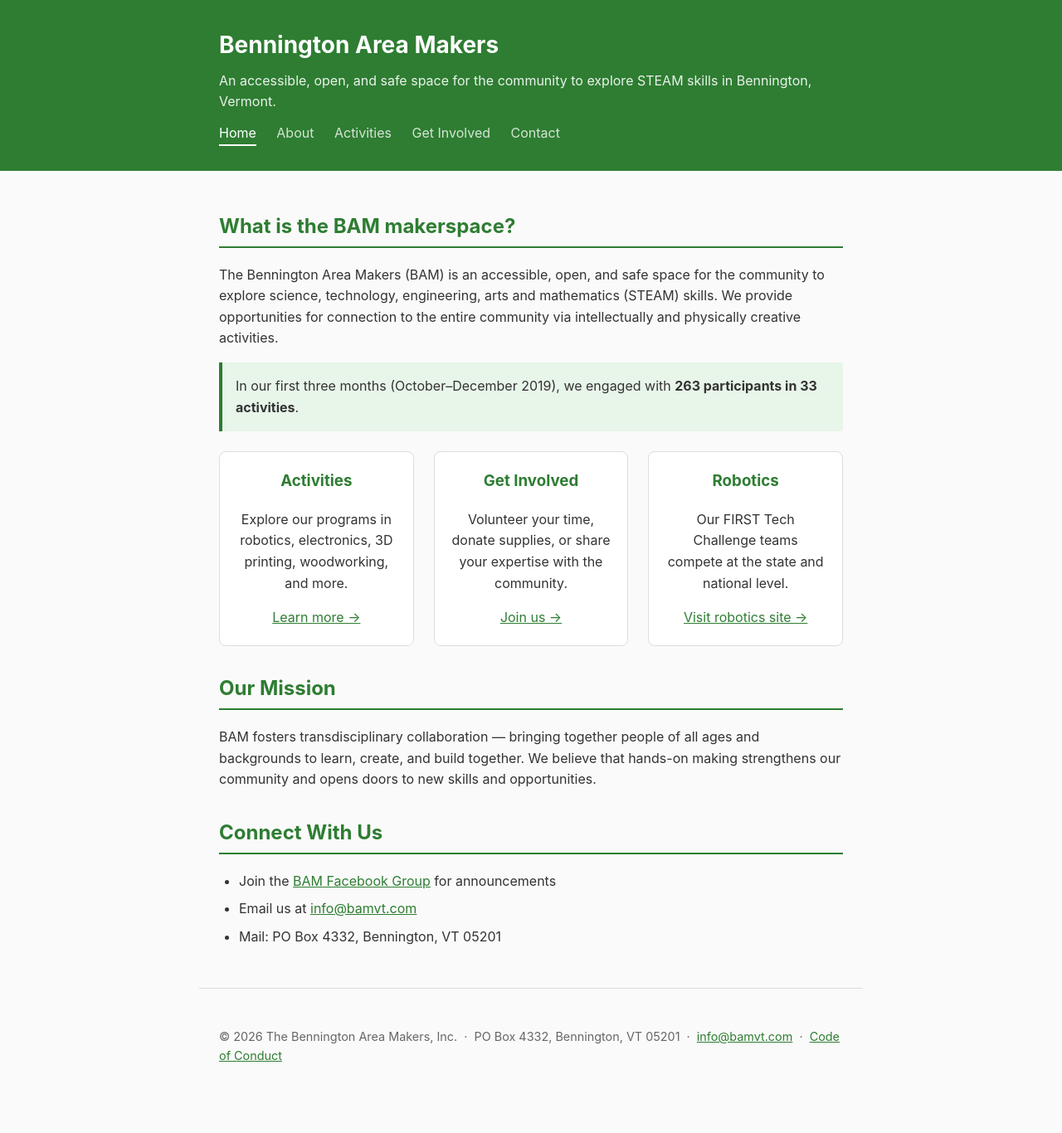
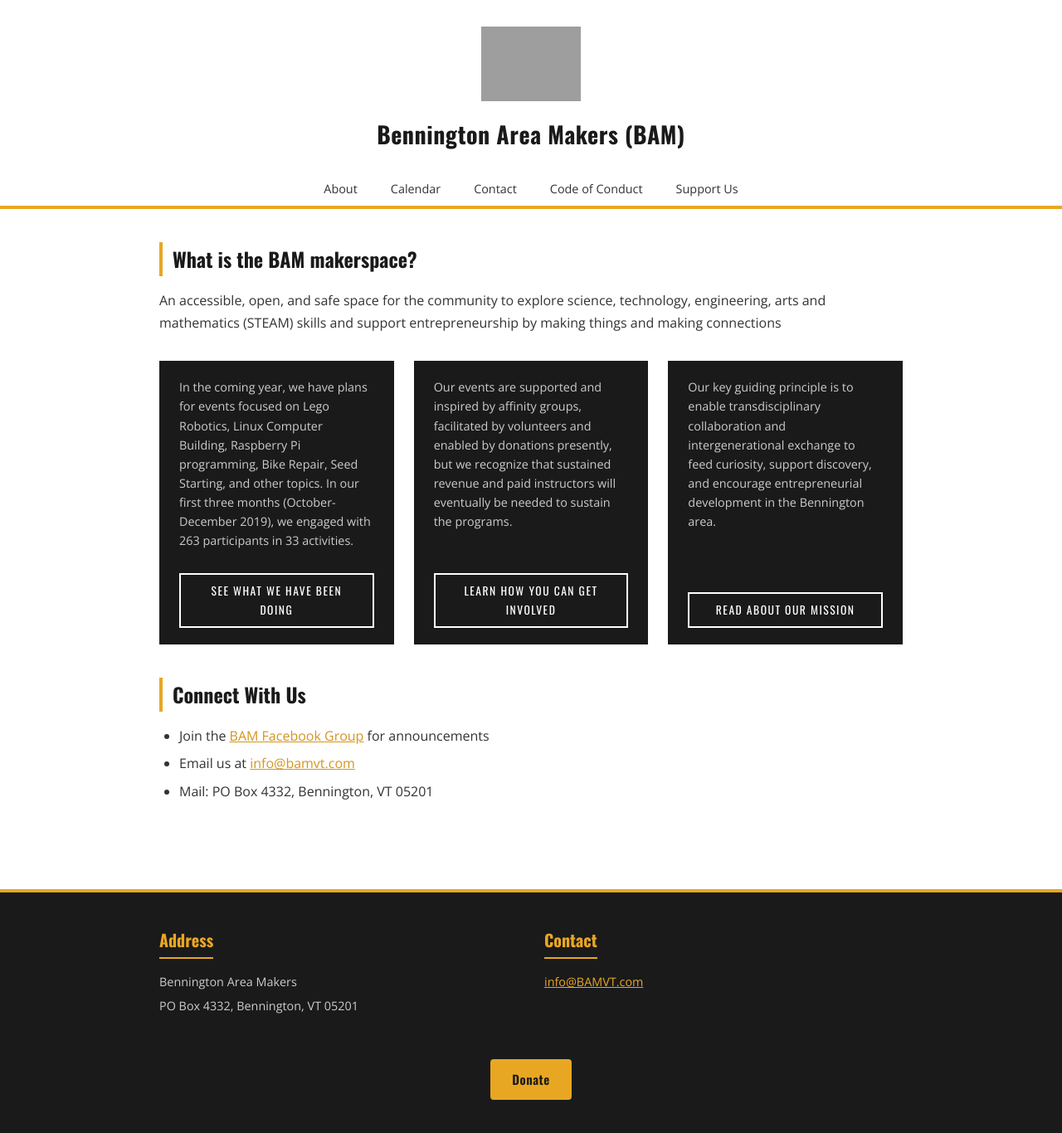
Before and after one commit to bennington-area-robotics/bamvt.com, a Jekyll site: the page built from index.md, in a window 1280 px wide. Shown: the whole page at 83% size. Built offline with Jekyll 4.4.1, drawn with Linux system fonts in a browser that asks for light colours; before the commit the page ends 1330 px from its top, so only the background shows below that.

Commit message:
Match WordPress site aesthetic: black/white/gold color scheme
- BAM logo centered in header with Oswald/Open Sans fonts
- Gold accent color for nav highlights, borders, buttons
- Dark card layout on homepage matching original 3-column design
- Dark footer with gold headings and donate button
- Breadcrumb bar on subpages
- Gold left-border on section headings

Co-Authored-By: Claude Opus 4.6 (1M context) <noreply@anthropic.com>

```diff
--- a/_layouts/default.html
+++ b/_layouts/default.html
@@ -9,151 +9,341 @@
   <meta property="og:description" content="{{ page.description | default: site.description }}">
   <meta property="og:type" content="website">
   <meta property="og:url" content="{{ page.url | absolute_url }}">
+  <link rel="preconnect" href="https://fonts.googleapis.com">
+  <link rel="preconnect" href="https://fonts.gstatic.com" crossorigin>
+  <link href="https://fonts.googleapis.com/css2?family=Oswald:wght@400;600;700&family=Open+Sans:wght@400;600&display=swap" rel="stylesheet">
   <style>
     :root {
-      --primary: #2e7d32;
-      --accent: #ff8f00;
-      --bg: #fafafa;
+      --gold: #e8a723;
+      --gold-hover: #d4951e;
+      --dark: #1a1a1a;
+      --darker: #111;
+      --white: #ffffff;
+      --light-gray: #f5f5f5;
       --text: #333;
-      --link: #2e7d32;
+      --text-light: #ccc;
     }
-    * { box-sizing: border-box; }
+    * { box-sizing: border-box; margin: 0; padding: 0; }
     body {
-      font-family: -apple-system, BlinkMacSystemFont, "Segoe UI", Roboto, Helvetica, Arial, sans-serif;
-      line-height: 1.6;
+      font-family: 'Open Sans', -apple-system, BlinkMacSystemFont, "Segoe UI", Roboto, Helvetica, Arial, sans-serif;
+      line-height: 1.7;
       color: var(--text);
-      background: var(--bg);
-      margin: 0;
-      padding: 0;
+      background: var(--white);
     }
-    .container {
-      max-width: 800px;
-      margin: 0 auto;
-      padding: 2rem 1.5rem;
+
+    /* Header */
+    header {
+      background: var(--white);
+      text-align: center;
+      padding: 2rem 1rem 0;
+      border-bottom: 4px solid var(--gold);
     }
-    header {
-      background: var(--primary);
-      color: white;
-      padding: 1rem 0;
-      margin-bottom: 1rem;
-    }
-    header .container {
-      padding-top: 1rem;
-      padding-bottom: 1rem;
+    .logo {
+      width: 120px;
+      height: auto;
+      margin-bottom: 0.5rem;
     }
     header h1 {
-      margin: 0;
+      font-family: 'Oswald', sans-serif;
       font-size: 1.75rem;
+      font-weight: 700;
+      color: var(--dark);
+      margin-bottom: 1.25rem;
+      letter-spacing: 0.5px;
     }
-    header p {
-      margin: 0.5rem 0 0;
-      opacity: 0.9;
+    header h1 a {
+      color: var(--dark);
+      text-decoration: none;
+    }
+
+    /* Nav */
+    nav {
+      display: flex;
+      justify-content: center;
+      gap: 0.25rem;
+      flex-wrap: wrap;
+      padding-bottom: 0;
+    }
+    nav a {
+      font-family: 'Open Sans', sans-serif;
+      font-size: 0.9rem;
+      color: var(--text);
+      text-decoration: none;
+      padding: 0.5rem 1rem;
+      border: 2px solid transparent;
+      border-bottom: none;
+      border-radius: 4px 4px 0 0;
+      transition: all 0.2s;
+    }
+    nav a:hover {
+      color: var(--dark);
+      background: var(--light-gray);
+    }
+    nav a.active {
+      background: var(--gold);
+      color: var(--dark);
+      font-weight: 600;
+      border-color: var(--gold);
+    }
+
+    /* Breadcrumb */
+    .breadcrumb {
+      background: var(--dark);
+      padding: 0.6rem 2rem;
+      font-size: 0.85rem;
+    }
+    .breadcrumb a,
+    .breadcrumb span {
+      color: var(--white);
+      text-decoration: none;
+      padding: 0.25rem 0.75rem;
+      border-radius: 3px;
+    }
+    .breadcrumb a {
+      background: var(--darker);
+    }
+    .breadcrumb .current {
+      background: var(--gold);
+      color: var(--dark);
+      font-weight: 600;
+    }
+
+    /* Main content */
+    .container {
+      max-width: 960px;
+      margin: 0 auto;
+      padding: 2.5rem 2rem;
+    }
+    main h1, main h2 {
+      font-family: 'Oswald', sans-serif;
+      color: var(--dark);
+      font-weight: 700;
+    }
+    main h1 {
+      font-size: 2.25rem;
+      margin-bottom: 1.5rem;
     }
     main h2 {
-      color: var(--primary);
-      border-bottom: 2px solid var(--primary);
-      padding-bottom: 0.3rem;
-      margin-top: 2rem;
+      font-size: 1.5rem;
+      border-left: 4px solid var(--gold);
+      padding-left: 0.75rem;
+      margin-top: 2.5rem;
+      margin-bottom: 1rem;
     }
     main h2:first-child {
       margin-top: 0;
     }
     main h3 {
-      color: var(--primary);
+      font-family: 'Oswald', sans-serif;
+      font-size: 1.15rem;
+      color: var(--dark);
+      margin-top: 1.5rem;
+      margin-bottom: 0.5rem;
+    }
+    main p {
+      margin-bottom: 1rem;
     }
     a {
-      color: var(--link);
+      color: var(--gold-hover);
     }
     a:hover {
-      color: var(--accent);
+      color: var(--gold);
     }
-    ul {
+    ul, ol {
       padding-left: 1.5rem;
+      margin-bottom: 1rem;
     }
     li {
-      margin-bottom: 0.5rem;
+      margin-bottom: 0.4rem;
     }
+
+    /* Highlight block */
     .highlight {
-      background: #e8f5e9;
-      border-left: 4px solid var(--primary);
-      padding: 1rem;
-      margin: 1rem 0;
+      background: var(--light-gray);
+      border-left: 4px solid var(--gold);
+      padding: 1.25rem 1.5rem;
+      margin: 1.5rem 0;
       border-radius: 0 4px 4px 0;
+      font-size: 1.05rem;
     }
+
+    /* Card grid */
     .card-grid {
       display: grid;
-      grid-template-columns: repeat(auto-fit, minmax(220px, 1fr));
+      grid-template-columns: repeat(auto-fit, minmax(260px, 1fr));
       gap: 1.5rem;
-      margin: 1.5rem 0;
+      margin: 2rem 0;
     }
     .card {
-      background: white;
-      border: 1px solid #ddd;
-      border-radius: 8px;
-      padding: 1.25rem;
-      text-align: center;
+      background: var(--dark);
+      color: var(--white);
+      border-radius: 0;
+      overflow: hidden;
+      display: flex;
+      flex-direction: column;
+    }
+    .card-body {
+      padding: 1.25rem 1.5rem;
+      flex: 1;
+      display: flex;
+      flex-direction: column;
     }
     .card h3 {
-      margin-top: 0;
+      font-family: 'Oswald', sans-serif;
+      color: var(--white);
+      margin: 0 0 0.75rem;
+      font-size: 1.1rem;
     }
+    .card p {
+      color: var(--text-light);
+      font-size: 0.9rem;
+      line-height: 1.6;
+      flex: 1;
+    }
+    .card .btn {
+      display: inline-block;
+      background: var(--dark);
+      color: var(--white);
+      border: 2px solid var(--white);
+      padding: 0.5rem 1.25rem;
+      text-decoration: none;
+      font-family: 'Oswald', sans-serif;
+      font-size: 0.85rem;
+      letter-spacing: 1.5px;
+      text-transform: uppercase;
+      text-align: center;
+      transition: all 0.2s;
+      margin-top: 0.75rem;
+    }
+    .card .btn:hover {
+      background: var(--gold);
+      border-color: var(--gold);
+      color: var(--dark);
+    }
+
+    /* Blockquote */
+    blockquote {
+      border-left: 4px solid var(--gold);
+      margin: 1rem 0;
+      padding: 0.75rem 1.25rem;
+      background: var(--light-gray);
+    }
+
+    /* Gold button */
+    .btn-gold {
+      display: inline-block;
+      background: var(--gold);
+      color: var(--dark);
+      padding: 0.6rem 1.5rem;
+      text-decoration: none;
+      font-family: 'Oswald', sans-serif;
+      font-weight: 600;
+      font-size: 0.95rem;
+      letter-spacing: 0.5px;
+      border: 2px solid var(--gold);
+      border-radius: 4px;
+      transition: all 0.2s;
+    }
+    .btn-gold:hover {
+      background: var(--gold-hover);
+      border-color: var(--gold-hover);
+      color: var(--dark);
+    }
+
+    /* Footer */
     footer {
+      background: var(--dark);
+      color: var(--text-light);
       margin-top: 3rem;
+      border-top: 4px solid var(--gold);
+    }
+    .footer-inner {
+      max-width: 960px;
+      margin: 0 auto;
+      padding: 2.5rem 2rem;
+      display: grid;
+      grid-template-columns: 1fr 1fr;
+      gap: 2rem;
+    }
+    footer h3 {
+      font-family: 'Oswald', sans-serif;
+      color: var(--gold);
+      font-size: 1.25rem;
+      margin-bottom: 0.75rem;
+      border-bottom: 2px solid var(--gold);
+      display: inline-block;
+      padding-bottom: 0.25rem;
+    }
+    footer p {
+      margin: 0.25rem 0;
+      font-size: 0.9rem;
+    }
+    footer a {
+      color: var(--gold);
+      text-decoration: underline;
+    }
+    footer a:hover {
+      color: var(--white);
+    }
+    .footer-donate {
+      grid-column: 1 / -1;
+      text-align: center;
       padding-top: 1rem;
-      border-top: 1px solid #ddd;
-      font-size: 0.9rem;
-      color: #666;
     }
-    nav a {
-      color: rgba(255, 255, 255, 0.8);
-      text-decoration: none;
-      margin-right: 1.25rem;
-      padding-bottom: 0.25rem;
-      border-bottom: 2px solid transparent;
-      transition: color 0.2s, border-color 0.2s;
-    }
-    nav a:hover {
-      color: white;
-      border-bottom-color: rgba(255, 255, 255, 0.5);
-    }
-    nav a.active {
-      color: white;
-      border-bottom-color: white;
-    }
-    blockquote {
-      border-left: 4px solid var(--primary);
-      margin: 1rem 0;
-      padding: 0.5rem 1rem;
-      background: #f5f5f5;
+
+    /* Responsive */
+    @media (max-width: 600px) {
+      header { padding: 1.5rem 1rem 0; }
+      header h1 { font-size: 1.4rem; }
+      .logo { width: 90px; }
+      nav a { font-size: 0.8rem; padding: 0.4rem 0.6rem; }
+      .container { padding: 1.5rem 1rem; }
+      .footer-inner { grid-template-columns: 1fr; }
+      .breadcrumb { padding: 0.5rem 1rem; }
     }
   </style>
 </head>
 <body>
   <header>
-    <div class="container">
-      <h1><a href="{{ '/' | relative_url }}" style="color: white; text-decoration: none;">{{ site.title }}</a></h1>
-      <p>{{ site.description }}</p>
-      <nav style="margin-top: 0.75rem;">
-        <a href="{{ '/' | relative_url }}" {% if page.url == '/' %}class="active"{% endif %}>Home</a>
-        <a href="{{ '/about' | relative_url }}" {% if page.url contains 'about' %}class="active"{% endif %}>About</a>
-        <a href="{{ '/activities' | relative_url }}" {% if page.url contains 'activities' %}class="active"{% endif %}>Activities</a>
-        <a href="{{ '/get-involved' | relative_url }}" {% if page.url contains 'get-involved' %}class="active"{% endif %}>Get Involved</a>
-        <a href="{{ '/contact' | relative_url }}" {% if page.url contains 'contact' %}class="active"{% endif %}>Contact</a>
-      </nav>
-    </div>
+    <a href="{{ '/' | relative_url }}">
+      <img src="https://www.bamvt.com/wp-content/uploads/2019/10/cropped-bam_logo-1.png" alt="BAM Logo" class="logo">
+    </a>
+    <h1><a href="{{ '/' | relative_url }}">Bennington Area Makers (BAM)</a></h1>
+    <nav>
+      <a href="{{ '/about' | relative_url }}" {% if page.url contains 'about' %}class="active"{% endif %}>About</a>
+      <a href="{{ '/activities' | relative_url }}" {% if page.url contains 'activities' %}class="active"{% endif %}>Calendar</a>
+      <a href="{{ '/contact' | relative_url }}" {% if page.url contains 'contact' %}class="active"{% endif %}>Contact</a>
+      <a href="{{ '/code-of-conduct' | relative_url }}" {% if page.url contains 'code-of-conduct' %}class="active"{% endif %}>Code of Conduct</a>
+      <a href="{{ '/get-involved' | relative_url }}" {% if page.url contains 'get-involved' %}class="active"{% endif %}>Support Us</a>
+    </nav>
   </header>
+
+  {% unless page.url == '/' %}
+  <div class="breadcrumb">
+    <a href="{{ '/' | relative_url }}">Bennington Area Makers (BAM)</a>
+    <span class="current">{{ page.title }}</span>
+  </div>
+  {% endunless %}
+
   <main class="container">
     {{ content }}
   </main>
-  <footer class="container">
-    <p>
-      &copy; {{ 'now' | date: "%Y" }} The Bennington Area Makers, Inc.
-      &nbsp;&middot;&nbsp;
-      PO Box 4332, Bennington, VT 05201
-      &nbsp;&middot;&nbsp;
-      <a href="mailto:info@bamvt.com">info@bamvt.com</a>
-      &nbsp;&middot;&nbsp;
-      <a href="{{ '/code-of-conduct' | relative_url }}">Code of Conduct</a>
-    </p>
+
+  <footer>
+    <div class="footer-inner">
+      <div>
+        <h3>Address</h3>
+        <p>Bennington Area Makers</p>
+        <p>PO Box 4332, Bennington, VT 05201</p>
+      </div>
+      <div>
+        <h3>Contact</h3>
+        <p><a href="mailto:info@bamvt.com">info@BAMVT.com</a></p>
+      </div>
+      <div class="footer-donate">
+        <a href="{{ '/get-involved' | relative_url }}" class="btn-gold">Donate</a>
+      </div>
+    </div>
   </footer>
 </body>
 </html>
--- a/index.md
+++ b/index.md
@@ -5,33 +5,28 @@ title: Home
 
 ## What is the BAM makerspace?
 
-The Bennington Area Makers (BAM) is an accessible, open, and safe space for the community to explore science, technology, engineering, arts and mathematics (STEAM) skills. We provide opportunities for connection to the entire community via intellectually and physically creative activities.
-
-<div class="highlight">
-In our first three months (October–December 2019), we engaged with <strong>263 participants in 33 activities</strong>.
-</div>
+An accessible, open, and safe space for the community to explore science, technology, engineering, arts and mathematics (STEAM) skills and support entrepreneurship by making things and making connections
 
 <div class="card-grid">
   <div class="card">
-    <h3>Activities</h3>
-    <p>Explore our programs in robotics, electronics, 3D printing, woodworking, and more.</p>
-    <a href="/activities">Learn more &rarr;</a>
+    <div class="card-body">
+      <p>In the coming year, we have plans for events focused on Lego Robotics, Linux Computer Building, Raspberry Pi programming, Bike Repair, Seed Starting, and other topics. In our first three months (October-December 2019), we engaged with 263 participants in 33 activities.</p>
+      <a href="/activities" class="btn">See What We Have Been Doing</a>
+    </div>
   </div>
   <div class="card">
-    <h3>Get Involved</h3>
-    <p>Volunteer your time, donate supplies, or share your expertise with the community.</p>
-    <a href="/get-involved">Join us &rarr;</a>
+    <div class="card-body">
+      <p>Our events are supported and inspired by affinity groups, facilitated by volunteers and enabled by donations presently, but we recognize that sustained revenue and paid instructors will eventually be needed to sustain the programs.</p>
+      <a href="/get-involved" class="btn">Learn How You Can Get Involved</a>
+    </div>
   </div>
   <div class="card">
-    <h3>Robotics</h3>
-    <p>Our FIRST Tech Challenge teams compete at the state and national level.</p>
-    <a href="https://robotics.bamvt.com" target="_blank">Visit robotics site &rarr;</a>
+    <div class="card-body">
+      <p>Our key guiding principle is to enable transdisciplinary collaboration and intergenerational exchange to feed curiosity, support discovery, and encourage entrepreneurial development in the Bennington area.</p>
+      <a href="/about" class="btn">Read About Our Mission</a>
+    </div>
   </div>
 </div>
-
-## Our Mission
-
-BAM fosters transdisciplinary collaboration — bringing together people of all ages and backgrounds to learn, create, and build together. We believe that hands-on making strengthens our community and opens doors to new skills and opportunities.
 
 ## Connect With Us
 
```
